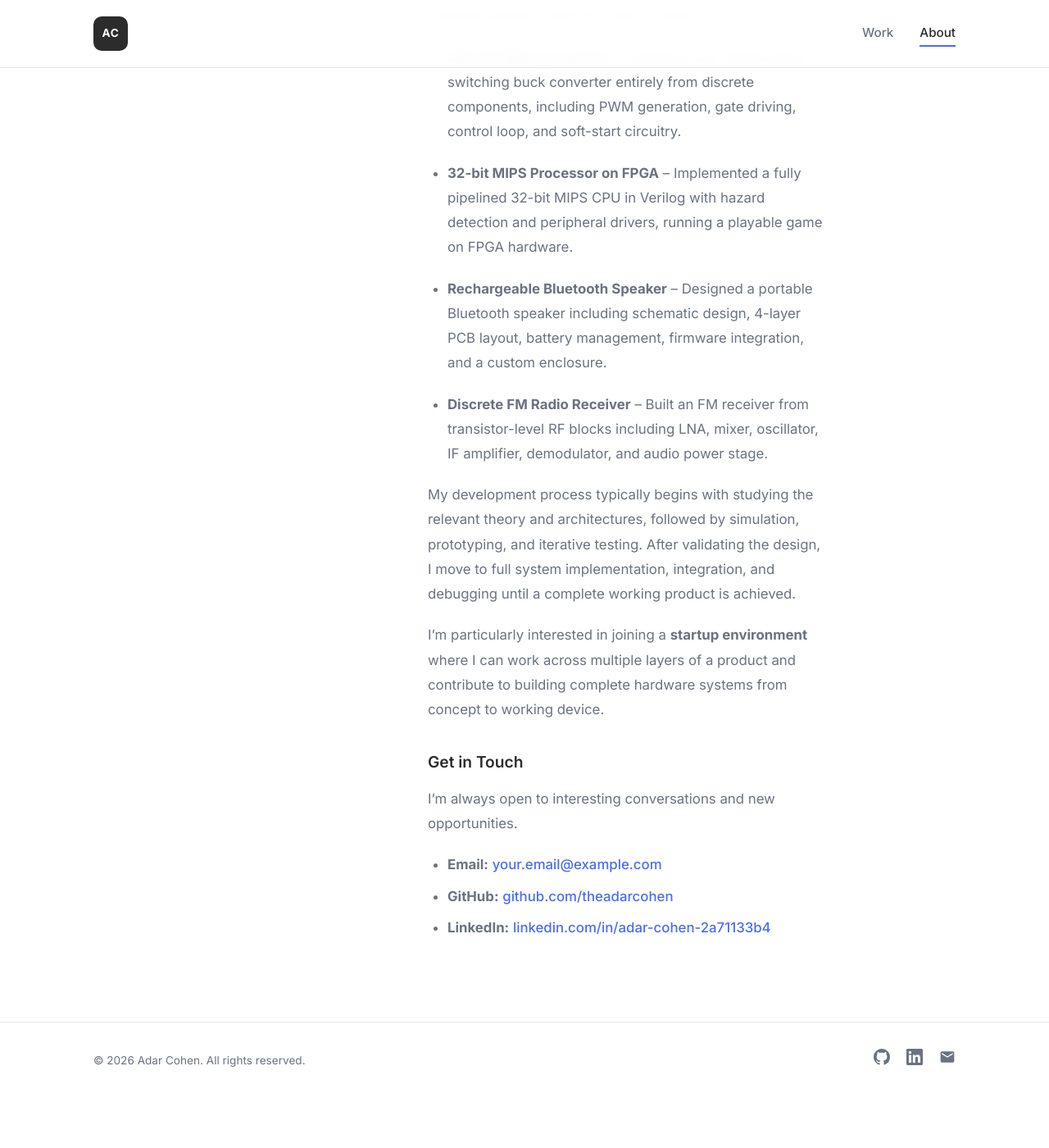
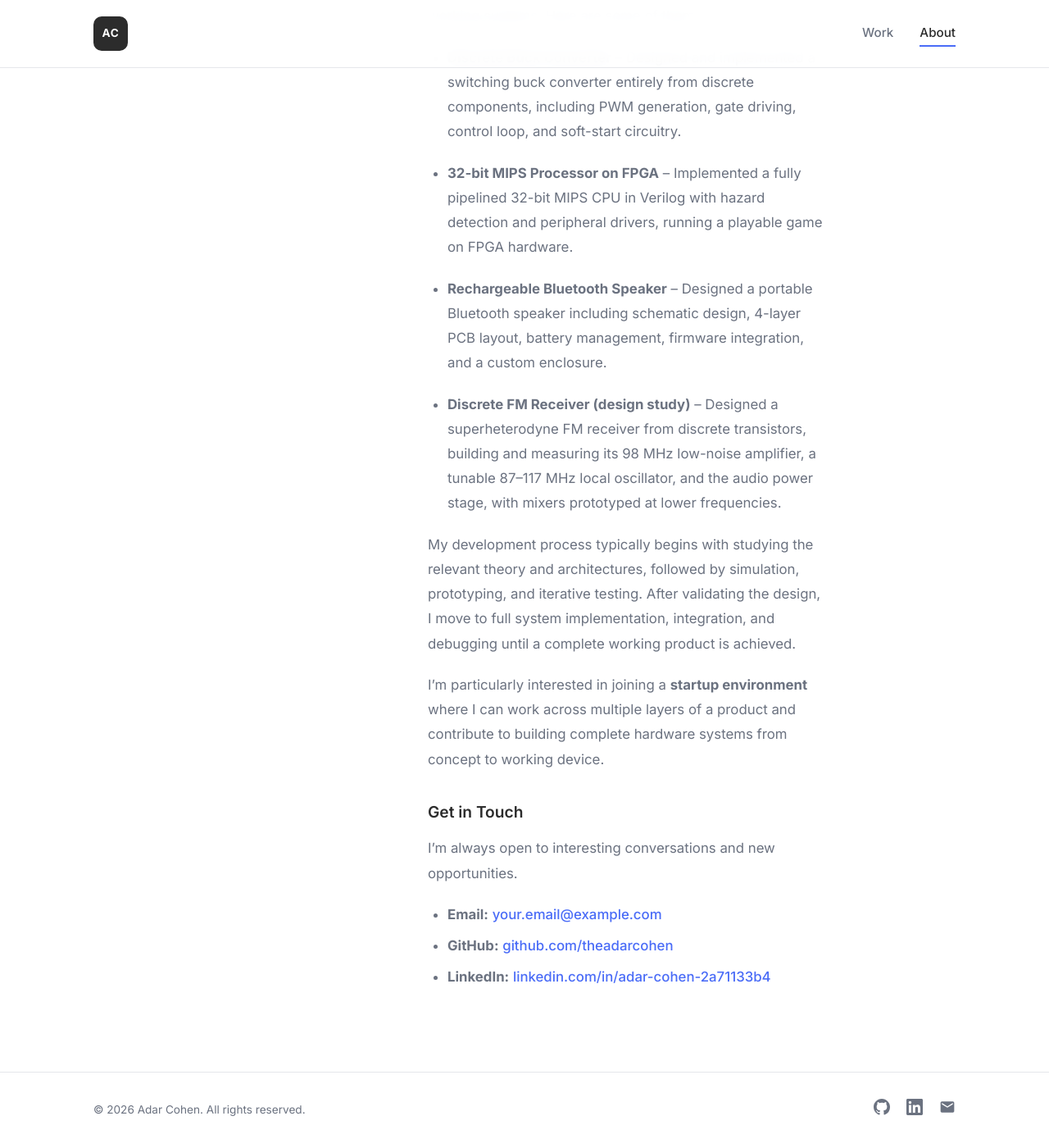
Before and after one commit to theadarcohen/Blog, a Jekyll site: the page built from about.md, in a window 1280 px wide and 1400 px high, scrolled down 623 px. Shown: the whole window at 82% size. Built offline with Jekyll 4.4.1, drawn with Linux system fonts in a browser that asks for light colours; before the commit the page ends 1962 px from its top, so only the background shows below that.

Commit message:
Add FM receiver design-study post
- New post: "Designing an FM Receiver Front End from Discrete Transistors"
  with images, a status-coded block diagram, and KaTeX equations
- Load KaTeX only on posts with `math: true`
- Click figures in posts to view them full size
- Reword the About page FM receiver bullet to match the project's status
- Add CLAUDE.md with repo conventions
- Stop tracking .claude/settings.local.json (local paths and permissions)

Co-Authored-By: Claude Opus 5 <noreply@anthropic.com>

```diff
--- a/_layouts/default.html
+++ b/_layouts/default.html
@@ -9,6 +9,13 @@
   <link rel="preconnect" href="https://fonts.gstatic.com" crossorigin>
   <link href="https://fonts.googleapis.com/css2?family=Inter:wght@400;500;600;700&display=swap" rel="stylesheet">
   <link rel="stylesheet" href="{{ '/assets/css/style.css' | relative_url }}">
+  {% if page.math %}
+  <!-- KaTeX renders the \( \) and \[ \] math that kramdown emits for $$...$$ -->
+  <link rel="stylesheet" href="https://cdn.jsdelivr.net/npm/katex@0.16.11/dist/katex.min.css">
+  <script defer src="https://cdn.jsdelivr.net/npm/katex@0.16.11/dist/katex.min.js"></script>
+  <script defer src="https://cdn.jsdelivr.net/npm/katex@0.16.11/dist/contrib/auto-render.min.js"
+    onload="renderMathInElement(document.body, { delimiters: [ { left: '\\[', right: '\\]', display: true }, { left: '\\(', right: '\\)', display: false } ] });"></script>
+  {% endif %}
   {% seo %}
 </head>
 <body>
--- a/about.md
+++ b/about.md
@@ -24,7 +24,7 @@ My interests span several hardware domains including power electronics, digital
 
 - **Rechargeable Bluetooth Speaker** – Designed a portable Bluetooth speaker including schematic design, 4-layer PCB layout, battery management, firmware integration, and a custom enclosure.
 
-- **Discrete FM Radio Receiver** – Built an FM receiver from transistor-level RF blocks including LNA, mixer, oscillator, IF amplifier, demodulator, and audio power stage.
+- **Discrete FM Receiver (design study)** – Designed a superheterodyne FM receiver from discrete transistors, building and measuring its 98 MHz low-noise amplifier, a tunable 87–117 MHz local oscillator, and the audio power stage, with mixers prototyped at lower frequencies.
 
 My development process typically begins with studying the relevant theory and architectures, followed by simulation, prototyping, and iterative testing. After validating the design, I move to full system implementation, integration, and debugging until a complete working product is achieved.
 
--- a/assets/css/style.css
+++ b/assets/css/style.css
@@ -416,6 +416,42 @@ a:hover {
   border-radius: var(--radius);
 }
 
+.post-content figure img {
+  cursor: zoom-in;
+}
+
+/* Full-size figure viewer (see _layouts/post.html) */
+.lightbox {
+  position: fixed;
+  inset: 0;
+  z-index: 200;
+  display: flex;
+  align-items: center;
+  justify-content: center;
+  padding: 24px;
+  background: rgba(17, 17, 17, 0.9);
+  cursor: zoom-out;
+}
+
+.lightbox[hidden] {
+  display: none;
+}
+
+.lightbox img {
+  max-width: 100%;
+  max-height: 100%;
+  object-fit: contain;
+  border-radius: 4px;
+  background: #fff;
+}
+
+/* Wide equations scroll instead of overflowing on small screens */
+.post-content .katex-display {
+  overflow-x: auto;
+  overflow-y: hidden;
+  padding: 4px 0;
+}
+
 .post-content figcaption {
   margin-top: 10px;
   font-size: 0.85rem;
@@ -650,4 +686,8 @@ a:hover {
     margin-right: -18px;
     border-radius: 0;
   }
+
+  .post-content .katex-display > .katex {
+    font-size: 1.05em;
+  }
 }
```
Also changed, not shown: _layouts/post.html (+21 -0 lines), _posts/2026-06-01-fm-receiver-front-end.md (added, +174 -0 lines), assets/Images/FM-Receiver/audio-amp-breadboard.png (added), assets/Images/FM-Receiver/audio-amp-speech.png (added), assets/Images/FM-Receiver/diode-ring-mixer-spectrum.png (added), assets/Images/FM-Receiver/diode-ring-mixer.png (added), assets/Images/FM-Receiver/lna-build-hero.png (added), assets/Images/FM-Receiver/lna-build-schematic.png (added), assets/Images/FM-Receiver/lna-s-parameters.png (added), assets/Images/FM-Receiver/lo-tuning-range.png (added), assets/Images/FM-Receiver/local-oscillator.png (added), assets/Images/FM-Receiver/receiver-block-diagram.svg (added), assets/Images/FM-Receiver/rf-bandpass-filter-vna.png (added), 1 other file.
